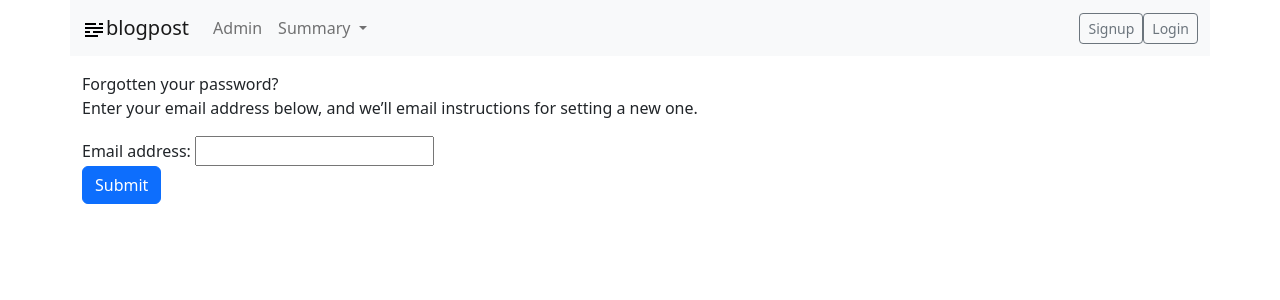
After one commit to ruslanways/BlogPost, a Django app: page /password_reset/ in a window 1280 px wide. The commit adds this page. Shown: the top 300 px of the page. Run offline with Django 4.2, Linux system fonts and the light colour scheme.

Commit message:
made email field of users unique, made login_reset by mail 1st implementation

```diff
--- a/blogspot-project/diary/urls.py
+++ b/blogspot-project/diary/urls.py
@@ -9,8 +9,8 @@ urlpatterns = [
     path('authors/', AuthorListView.as_view(), name='author-list'),
     path('authors/<sortfield>', AuthorListView.as_view(), name='author-list'),
     path('authors/<pk>/', AuthorDetailView.as_view(), name='author-detail'),
-    # path('', include('django.contrib.auth.urls')),
     path("logout/", LogoutView.as_view(), name="logout"),
     path('signup/', SignUp.as_view(), name='signup'),
     path("login/", Login.as_view(), name="login"),
+    path('', include('django.contrib.auth.urls')),
 ]
--- a/blogspot-project/templates/registration/login.html
+++ b/blogspot-project/templates/registration/login.html
@@ -25,7 +25,7 @@
     </div>
     <div class="form-text">{{form.password.errors}}</div>
 
-    <button type="submit" class="btn btn-primary">submit</button>
+    <button type="submit" class="btn btn-primary">submit</button> <a href="{% url 'password_reset' %}" class="form-text">Forgot password?</a>
 
 </form>
 
--- /dev/null
+++ b/blogspot-project/templates/registration/password_reset_form.html
@@ -0,0 +1,19 @@
+{% extends "diary/base.html" %}
+
+
+{% block content %}
+
+<p>Forgotten your password? <br>Enter your email address below, and we’ll email instructions for setting a new one.</p>
+
+<form method="post">{% csrf_token %}
+<fieldset class="module aligned">
+    <div class="form-row field-email">
+        {{ form.email.errors }}
+        <label for="id_email">Email address:</label>
+        {{ form.email }}
+    </div>
+    <button type="submit" class="btn  btn-primary">Submit</button>
+</fieldset>
+</form>
+
+{% endblock %}
```
Also changed, not shown: blogspot-project/blogspot/settings.py (+9 -0 lines), blogspot-project/diary/models.py (+10 -0 lines), blogspot-project/diary/migrations/0006_alter_customuser_email.py (added), blogspot-project/diary/migrations/0007_alter_customuser_email.py (added).
